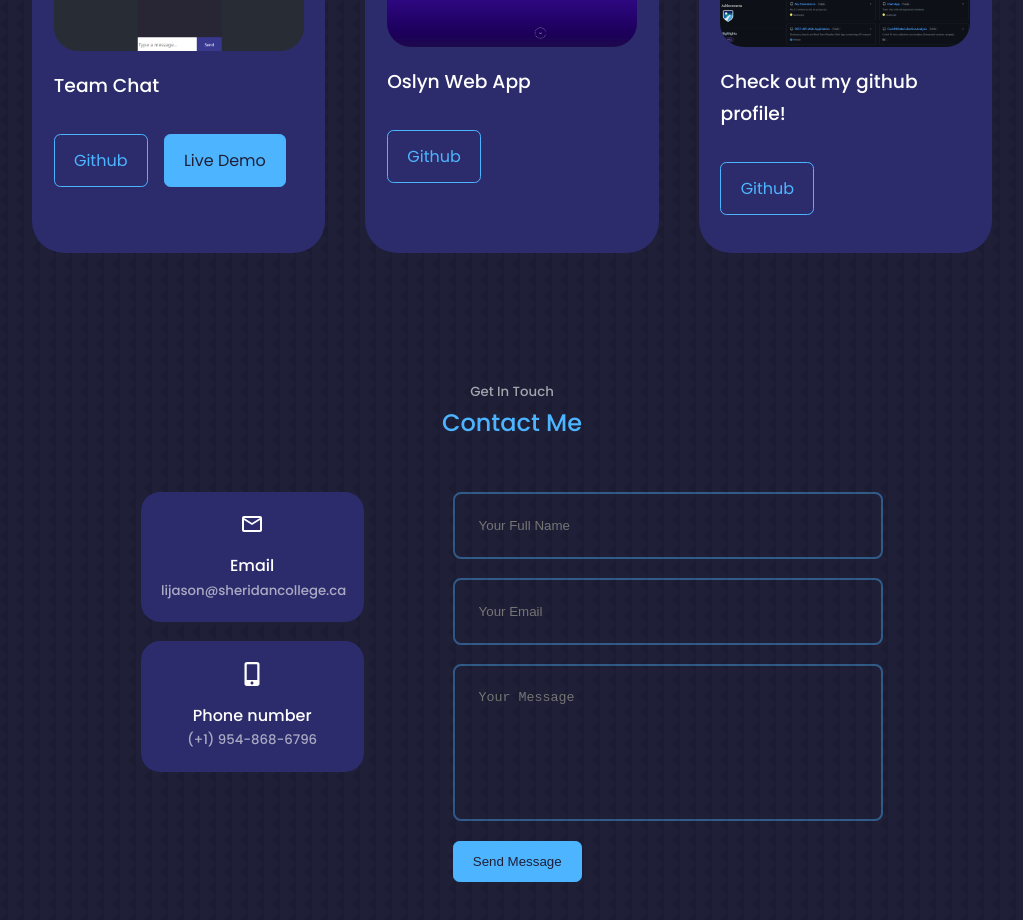
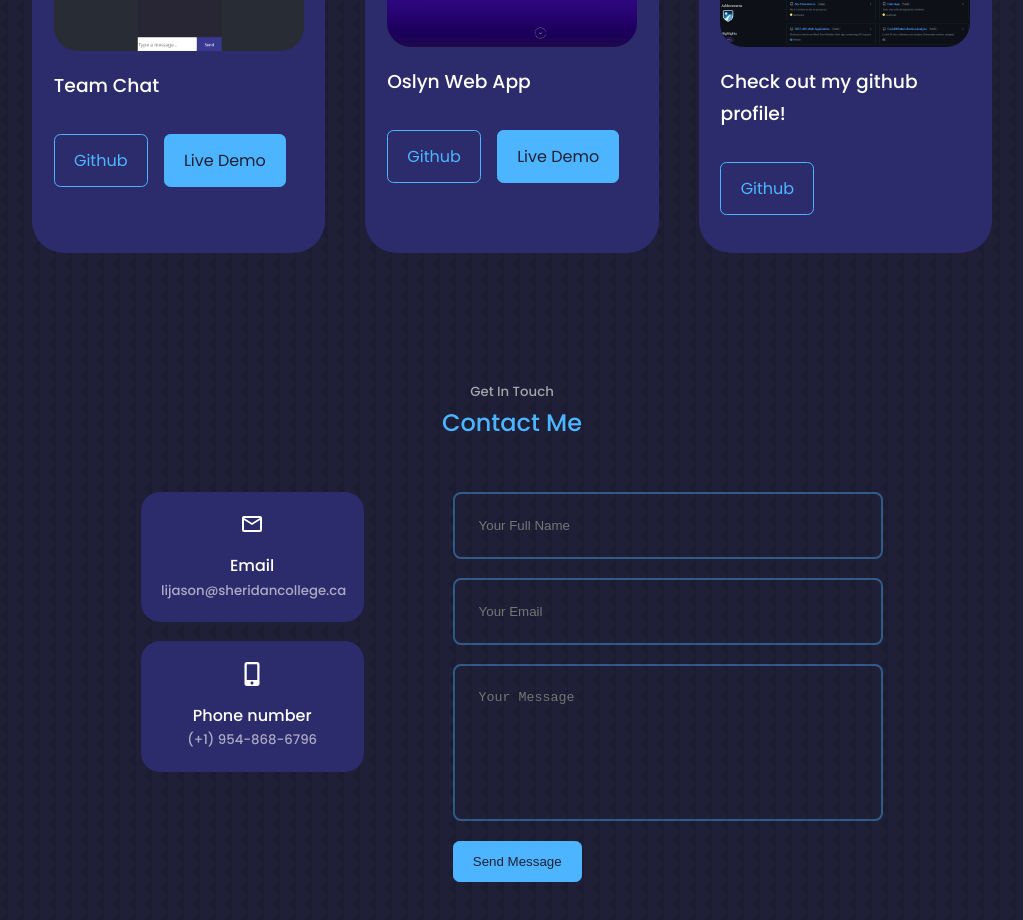
Before and after one commit to lijason122/My-Portfolio, a React (Create React App) app: page / in a window 1280 px wide. Shown: the part 2800-3720 px from the top of the page, without its empty margins (128-1151 px from the left). Built offline with nearby package versions, Linux system fonts and the light colour scheme.

Commit message:
Use "demo" variable to check if a live demo url exists

```diff
--- a/src/components/portfolio/Portfolio.jsx
+++ b/src/components/portfolio/Portfolio.jsx
@@ -63,7 +63,6 @@ const Portfolio = () => {
       <div className="container portfolio__container">
         {data.map(({ id, image, title, github, demo }, delay) => {
           delay *= 300;
-          let live = id < 5 ? true : false;
           return (
             <article
               key={id}
@@ -84,7 +83,7 @@ const Portfolio = () => {
                 >
                   Github
                 </a>
-                {live && (
+                {demo && (
                   <a
                     href={demo}
                     className="btn btn-primary"
```
